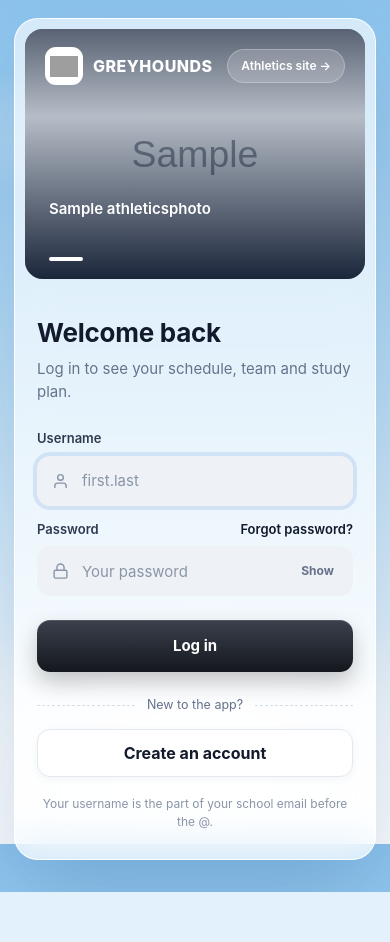
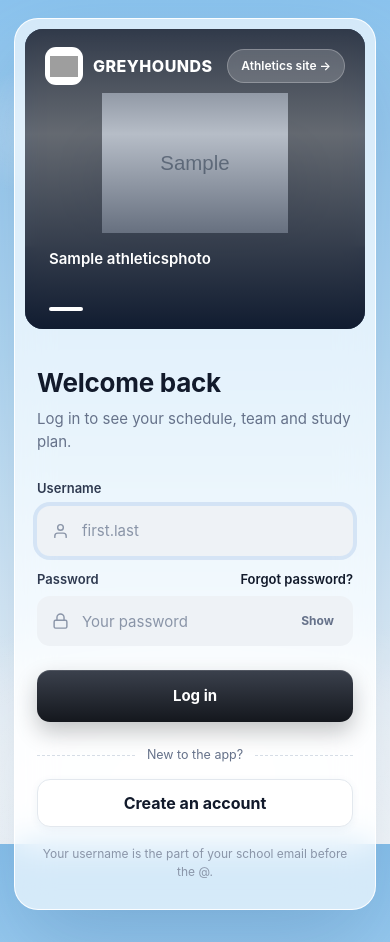
Before and after one commit to elijah5williams/SE_Scheduler, a Django app: page /accounts/login/ in a window 390 px wide. Before the commit the page ends 892 px from the top, so only its background shows below. Run offline with Django 5.2, Linux system fonts and the light colour scheme; tables that the repository leaves empty hold one stand-in row (values such as "Sample post"); grey boxes marked "Sample" are stand-in pictures; data that the repository does not hold is empty; grey boxes are pictures that could not be loaded.

Commit message:
Fit login photos inside the frame without cropping
Each news photo is shown whole (object-fit: contain) between the logo bar
and the caption, over a blurred, darkened copy of itself, instead of
being cropped to fill the tall panel.

Co-Authored-By: Claude Opus 5.5 <noreply@anthropic.com>
Claude-Session: https://claude.ai/code/session_01YWMhwc6bknuwy2iKNWxvfZ

```diff
--- a/accounts/templates/registration/auth_base.html
+++ b/accounts/templates/registration/auth_base.html
@@ -86,8 +86,12 @@
 
     /* Live news photos from the athletics site */
     .photos { position: absolute; inset: 0; }
-    .photo { position: absolute; inset: 0; width: 100%; height: 100%; object-fit: cover; opacity: 0; transform: scale(1.06); transition: opacity 1.2s ease, transform 7s ease; }
-    .photo.on { opacity: 1; transform: scale(1); }
+    .photo { position: absolute; inset: 0; opacity: 0; transition: opacity 1.2s ease; }
+    .photo.on { opacity: 1; }
+    /* Whole photo, never cropped: fitted between the logo bar and the caption, over a blurred copy of itself. */
+    .photo-bg { position: absolute; inset: -40px; width: calc(100% + 80px); height: calc(100% + 80px); object-fit: cover; filter: blur(26px) brightness(.55) saturate(1.2); }
+    .photo-fg { position: absolute; left: 18px; right: 18px; top: 76px; bottom: 190px; width: calc(100% - 36px); height: calc(100% - 266px); object-fit: contain; border-radius: 14px; transform: scale(.985); transition: transform 6s ease; }
+    .photo.on .photo-fg { transform: scale(1); }
     .shade { position: absolute; inset: 0; background: linear-gradient(180deg, rgba(6, 18, 40, .55) 0%, rgba(6, 18, 40, 0) 26%, rgba(6, 18, 40, 0) 48%, rgba(6, 18, 40, .88) 100%); }
     .photo-caption { text-align: left; }
     .news-tag { display: inline-block; margin-bottom: 10px; padding: 4px 10px; border-radius: 999px; background: rgba(255, 255, 255, .16); border: 1px solid rgba(255, 255, 255, .25); font-size: 11px; font-weight: 700; letter-spacing: .08em; text-transform: uppercase; backdrop-filter: blur(6px); }
@@ -175,7 +179,8 @@
       .caption { bottom: 18px; }
       .slides { height: 34px; }
       .slide { font-size: 18px; }
-      .art:has(.photos) { min-height: 250px; }
+      .art:has(.photos) { min-height: 300px; }
+      .photo-fg { top: 64px; bottom: 96px; height: calc(100% - 160px); border-radius: 10px; }
       .shade { background: linear-gradient(180deg, rgba(6, 18, 40, .6) 0%, rgba(6, 18, 40, .15) 35%, rgba(6, 18, 40, .9) 100%); }
       .photo-caption .slides { height: 50px; }
       .photo-caption .slide { font-size: 15px; -webkit-line-clamp: 2; }
@@ -215,7 +220,10 @@
         {% if photos %}
           <div class="photos" aria-hidden="true">
             {% for photo in photos %}
-              <img class="photo{% if forloop.first %} on{% endif %}" src="{{ photo.image_url }}" alt="" {% if not forloop.first %}loading="lazy"{% endif %} onerror="this.remove()">
+              <div class="photo{% if forloop.first %} on{% endif %}">
+                <img class="photo-bg" src="{{ photo.image_url }}" alt="" {% if not forloop.first %}loading="lazy"{% endif %}>
+                <img class="photo-fg" src="{{ photo.image_url }}" alt="" {% if not forloop.first %}loading="lazy"{% endif %} onerror="this.parentNode.remove()">
+              </div>
             {% endfor %}
           </div>
           <div class="shade" aria-hidden="true"></div>
```
